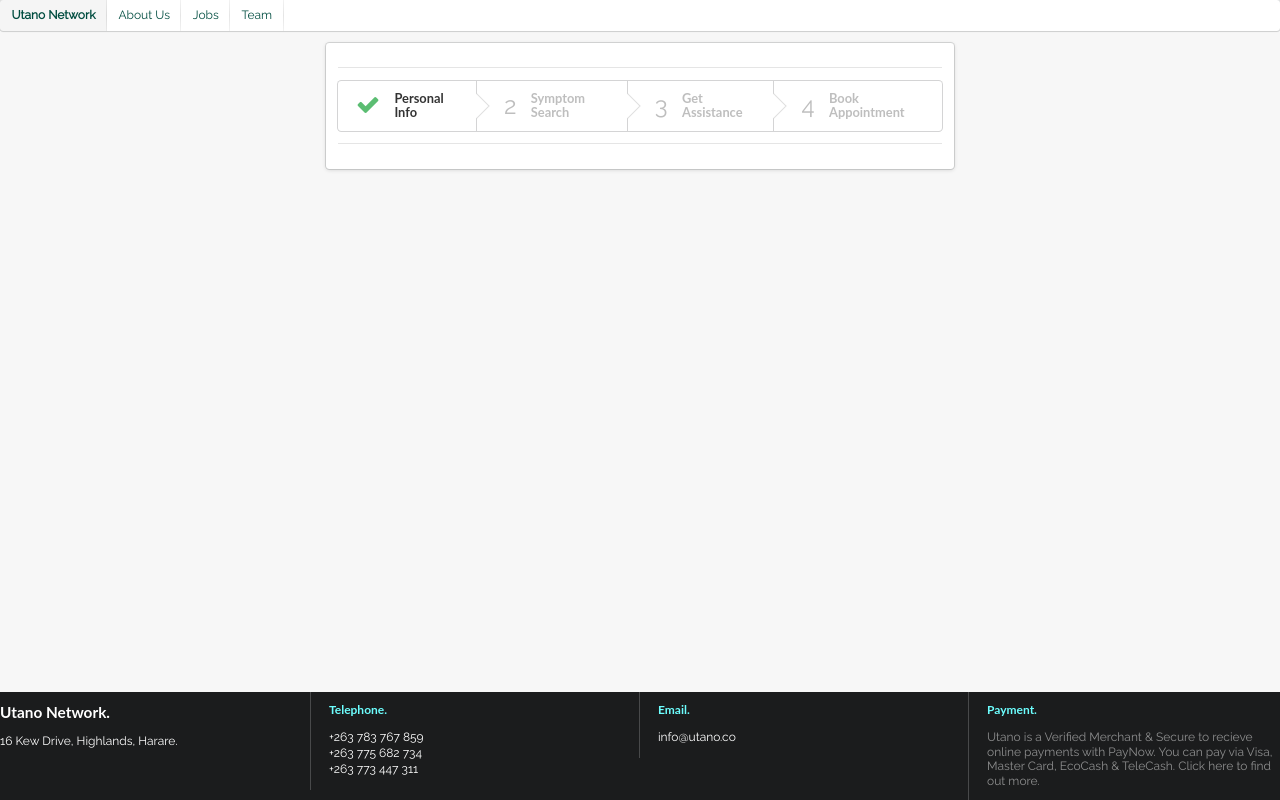
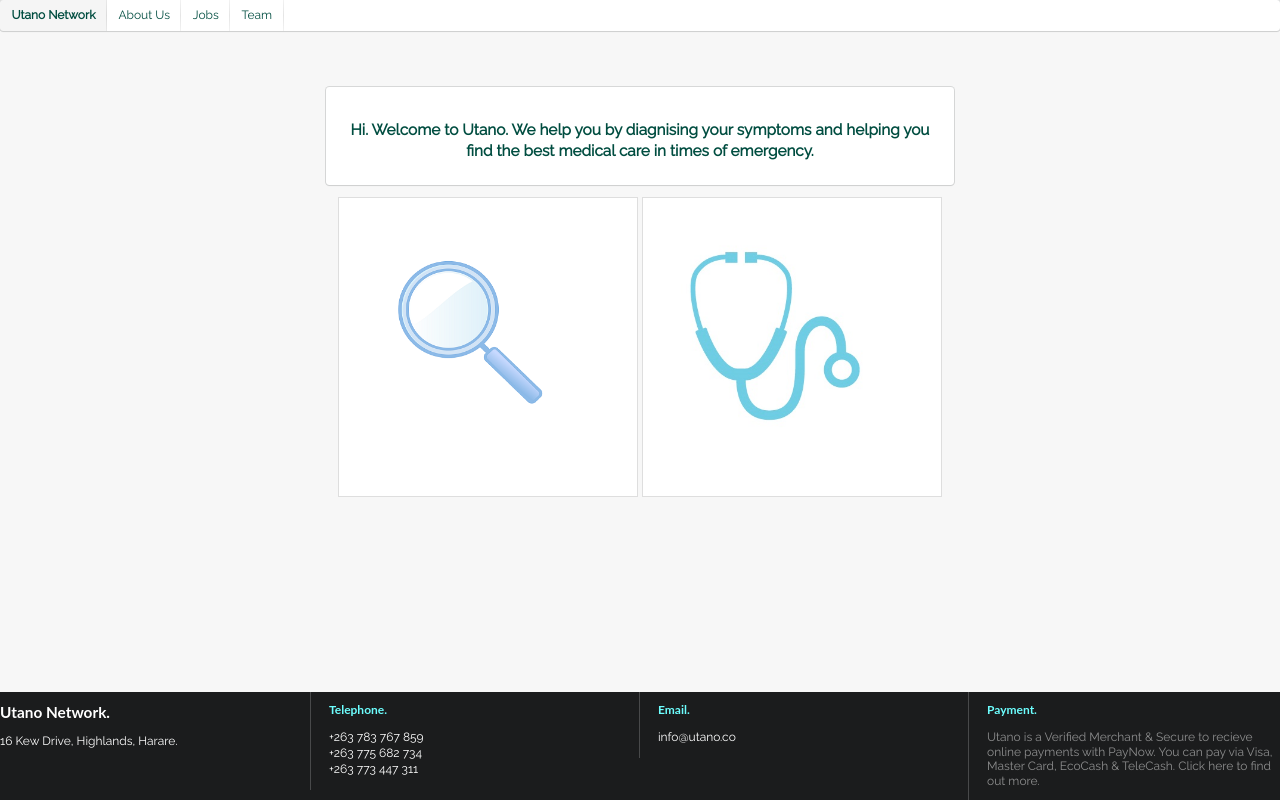
Before and after one commit to AfriKaizen/utano, a CodeIgniter app: page /kaizen/index.php/home/index in a window 1280 px wide. Run offline with CodeIgniter, Linux system fonts and the light colour scheme; data that the repository does not hold is empty.

Commit message:
added home interface and find & search controllers

```diff
--- a/application/config/autoload.php
+++ b/application/config/autoload.php
@@ -64,7 +64,7 @@
 |	$autoload['helper'] = array('url', 'file');
 */
 
-$autoload['helper'] = array();
+$autoload['helper'] = array('url');
 
 
 /*
--- a/application/config/config.php
+++ b/application/config/config.php
@@ -17,10 +17,10 @@
 |
 */
 //Adonis
-$config['base_url'] = 'http://localhost/kaizen/utano/utano/';
+//$config['base_url'] = 'http://localhost/kaizen/utano/utano/';
 //
 //Steve
-//$config['base_url'] = 'http://localhost/kaizen/utano/app/';
+$config['base_url'] = 'http://localhost/kaizen/utano/app/';
 
 /*
 |--------------------------------------------------------------------------
--- a/application/views/home/index.php
+++ b/application/views/home/index.php
@@ -1,33 +1,27 @@
-
 <div class="ui grid">
   <div class="four wide column"></div>
-  <div class="eight wide column">
-    <div class="ui raised segment">
-    <div class="ui divider"></div>
-      <div class="ui ordered steps">
-        <div class="completed step">
-          <div class="content">
-            <div class="title">Personal Info</div>
-          </div>
-        </div>
-        <div class="disabled step">
-          <div class="content">
-            <div class="title">Symptom Search</div>
-          </div>
-        </div>
-        <div class="disabled step">
-          <div class="content">
-            <div class="title">Get Assistance</div>
-          </div>
-        </div>
-          <div class="disabled step">
-          <div class="content">
-            <div class="title">Book Appointment</div>
-          </div>
-        </div>
+  <div align="center" class="eight wide column">
+      <br/><br/>
+      <div class="ui tall segment">
+      <p><h3>Hi. Welcome to Utano. We help you by diagnising your symptoms and helping you find
+        the best medical care in times of emergency.</h3></p>
+    </div>
+      <div class="ui slide up instant reveal">
+      <div class="visible content">
+        <img src="<?php echo base_url();?>/uiux/img/search-icon.png" class="ui medium bordered image">
       </div>
-      <div class="ui divider"></div>
-</div>
+      <div class="hidden content"><br/><br/><br/><br/>
+      <p align="center"><a href="<?php echo base_url()?>search/"><button class="large ui blue button"><h1>Symptom Search</h1></button></a></p>
+      </div>
+    </div>
+    <div class="ui slide up instant reveal">
+      <div class="visible content">
+        <img src="<?php echo base_url();?>/uiux/img/doc-icon.png" class="ui medium bordered image">
+      </div>
+      <div class="hidden content"><br/><br/>
+        <p align="center"><a href="<?php echo base_url()?>find/"><button class="large ui blue button"><h1>Find a clinic <br/> or health care center</h1></button></a></p>
+      </div>
+    </div>
   </div>
   <div class="four wide column"></div>
 </div>
```
Also changed, not shown: application/controllers/find.php (added, +8 -0 lines), application/controllers/search.php (added, +8 -0 lines), application/views/search/index.php (added, +33 -0 lines), uiux/img/doc-icon.png (added), uiux/img/search-icon.png (added).
